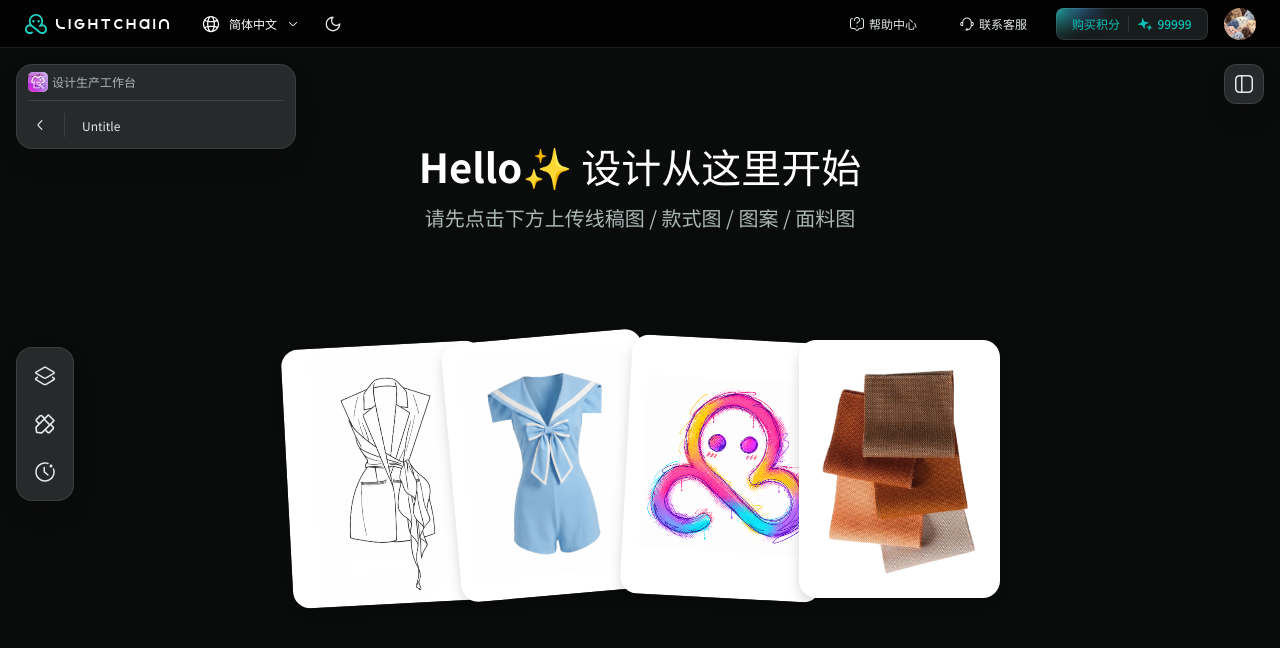
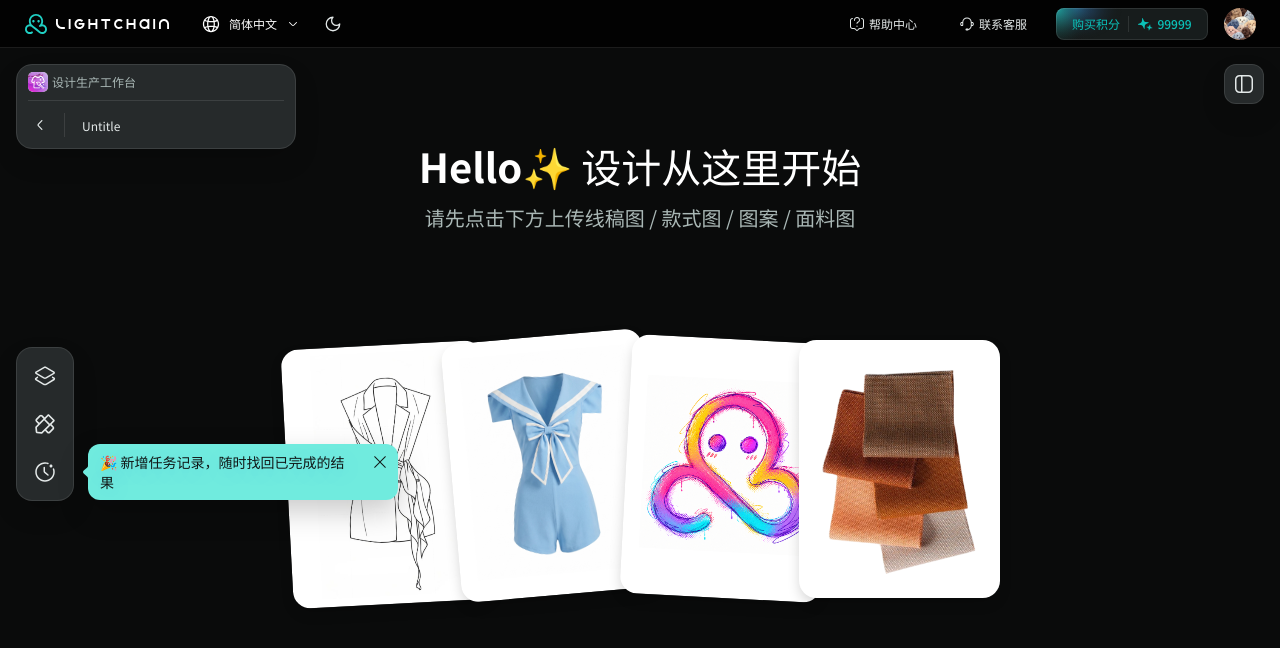
Before and after one commit to emeiiixxx/lightchain-saas-v5.5-demo, a React (Vite) app in the folder lightchain-saas-v5.5/: page / in a window 1280 px wide. Shown: the top 648 px of the page. Built offline with nearby package versions, Linux system fonts and the light colour scheme.

Commit message:
feat: add dismissible task history announcement bubble

```diff
--- /dev/null
+++ b/lightchain-saas-v5.5/src/components/TaskFeatureTip.tsx
@@ -0,0 +1,54 @@
+import { useLayoutEffect, useRef, useState } from 'react';
+import { useLocale } from '../LocaleContext';
+import { MOTION_DURATION } from '../motion';
+import { usePresence } from '../usePresence';
+import { IconButton } from './ui';
+import './task-feature-tip.css';
+
+export function TaskFeatureTip({ expanded }: { expanded: boolean }) {
+  const { locale } = useLocale();
+  // Demo only: dismissal lasts until reload. Production persists this per user.
+  const [dismissed, setDismissed] = useState(false);
+  const shown = usePresence(dismissed ? null : true);
+  const root = useRef<HTMLDivElement>(null);
+  const [position, setPosition] = useState<{ left: number; top: number } | null>(null);
+  useLayoutEffect(() => {
+    if (!shown.value) return;
+    const anchor = document.getElementById(expanded ? 'left-panel-tab-history' : 'canvas-task-entry');
+    const bubble = root.current;
+    if (!anchor || !bubble) return;
+    const edge = anchor.closest(expanded ? '.canvas-left-panel' : '.left-tools') ?? anchor;
+    const update = () => {
+      const button = anchor.getBoundingClientRect();
+      const boundary = edge.getBoundingClientRect();
+      const next = {
+        left: Math.max(8, Math.min(boundary.right + 8, window.innerWidth - bubble.offsetWidth - 8)),
+        top: Math.max(8, Math.min(button.top + button.height / 2 - bubble.offsetHeight / 2, window.innerHeight - bubble.offsetHeight - 8)),
+      };
+      setPosition(previous => previous?.left === next.left && previous.top === next.top ? previous : next);
+    };
+    update();
+    const observer = new ResizeObserver(update);
+    observer.observe(anchor); observer.observe(edge); observer.observe(bubble);
+    window.addEventListener('resize', update);
+    // Follow the sidebar's existing entrance motion without adding a second animation.
+    let frame = 0;
+    const started = performance.now();
+    const follow = () => {
+      update();
+      if (performance.now() - started < MOTION_DURATION) frame = requestAnimationFrame(follow);
+    };
+    frame = requestAnimationFrame(follow);
+    return () => { cancelAnimationFrame(frame); observer.disconnect(); window.removeEventListener('resize', update); };
+  }, [expanded, locale, shown.value]);
+  if (!shown.value) return null;
+  const label = locale === 'en' ? '🎉 Task history is here. Find your completed results anytime.' : locale === 'ja' ? '🎉 タスク履歴が登場。完了した結果をいつでも確認できます' : '🎉 新增任务记录，随时找回已完成的结果';
+  const closeLabel = locale === 'en' ? 'Dismiss feature announcement' : locale === 'ja' ? '新機能のお知らせを閉じる' : '关闭功能上新提示';
+  return <div ref={root} className="task-feature-tip" data-canvas-ui data-node-id="137:7113" data-phase={shown.phase} inert={shown.phase === 'exit'} style={{ ...position, visibility: position ? 'visible' : 'hidden' }}>
+    <span className="task-feature-tip-arrow" aria-hidden="true"><img src="/assets/task-feature-tip-arrow.svg" alt="" /></span>
+    <div className="task-feature-tip-body">
+      <p role="status">{label}</p>
+      <IconButton size="xs" icon="task-feature-tip-close" aria-label={closeLabel} onClick={() => setDismissed(true)} />
+    </div>
+  </div>;
+}
--- a/lightchain-saas-v5.5/src/components/Workbench.tsx
+++ b/lightchain-saas-v5.5/src/components/Workbench.tsx
@@ -1,5 +1,6 @@
 import { PrintPlacementDialog } from './PrintPlacementDialog';
 import { CanvasMinimap } from './CanvasMinimap';
+import { TaskFeatureTip } from './TaskFeatureTip';
 import { DownloadFormatMenu } from './DownloadFormatMenu';
 import { ElementSendMenu } from './ElementSendMenu';
 import { demoNotice } from '../demo-feedback';
@@ -25,8 +26,8 @@ import { canvasToolbarPosition, intersectsViewport, screenBounds } from '../canv
 
 type Board = ReturnType<typeof useCanvas>;
 type Props = { board: Board; open: boolean; onOpenChange: (open: boolean) => void; phase: 'enter' | 'exit'; onUpload: () => void; onReplace: () => void; onHelp: () => void; onNotify: (message: string) => void; uploads: LibraryImage[]; onRememberUpload: (image: LibraryImage) => void };
-function Tool({ icon, label, active, onClick, disabled, size = 20, unread = false }: { icon: string; label: string; active?: boolean; onClick: () => void; disabled?: boolean; size?: number; unread?: boolean }) {
-  return <Button aria-label={label} title={label} aria-pressed={active} className={`workbench-tool ${active ? 'is-active' : ''}`} disabled={disabled} onClick={onClick}><Icon name={icon} size={size} />{unread && <span className="tool-unread-dot" aria-hidden="true" />}</Button>;
+function Tool({ id, icon, label, active, onClick, disabled, size = 20, unread = false }: { id?: string; icon: string; label: string; active?: boolean; onClick: () => void; disabled?: boolean; size?: number; unread?: boolean }) {
+  return <Button id={id} aria-label={label} title={label} aria-pressed={active} className={`workbench-tool ${active ? 'is-active' : ''}`} disabled={disabled} onClick={onClick}><Icon name={icon} size={size} />{unread && <span className="tool-unread-dot" aria-hidden="true" />}</Button>;
 }
 function NumberField({ label, prefix, value, min, max, unit, begin, change, disabled }: { label: string; prefix?: string; value: number; min?: number; max?: number; unit?: string; disabled?: boolean; begin: () => void; change: (n: number) => void }) {
   return <label className="property-number">{prefix && <span>{prefix}</span>}<input disabled={disabled} aria-label={label} type="number" value={Math.round(value * 10) / 10} min={min} max={max} step="1" onFocus={begin} onChange={e => { const n = e.currentTarget.valueAsNumber; if (Number.isFinite(n)) change(Math.min(max ?? Infinity, Math.max(min ?? -Infinity, n))); }} onKeyDown={e => { if (e.key === 'Enter') e.currentTarget.blur(); }} />{unit && <span>{unit}</span>}</label>;
@@ -281,9 +282,10 @@ export function Workbench({ board, open, onOpenChange, phase, onUpload, onReplac
     {!leftTab && <div className="left-tools wb-surface" data-canvas-ui data-phase="enter" role="toolbar" aria-label={t("画布功能栏")}>
       <Tool icon="canvas-imgIconEditor7" label={t("图层")} disabled={!!localEdit} size={24} onClick={() => openLeftPanel('layers')} />
       <Tool icon="canvas-imgIconSystem6" label={t("资产")} size={24} onClick={() => openLeftPanel('assets')} />
-      <Tool icon="canvas-imgIcon2" label={t("任务")} size={24} unread={hasUnreadGeneration} onClick={() => openLeftPanel('history')} />
+      <Tool id="canvas-task-entry" icon="canvas-imgIcon2" label={t("任务")} size={24} unread={hasUnreadGeneration} onClick={() => openLeftPanel('history')} />
     </div>}
     <CanvasLeftPanel layersDisabled={!!localEdit} tab={leftTab} hasSelectedElement={board.selectedIds.length > 0} onTabChange={openLeftPanel} onClose={() => setLeftTab(null)} records={generationRecords} unread={hasUnreadGeneration} uploads={uploads} onUpload={onRememberUpload} onNotify={onNotify} />
+    <TaskFeatureTip expanded={!!leftTab} />
     <div ref={bottomToolsRef} className="bottom-tools wb-surface" data-canvas-ui data-phase={phase} role="toolbar" aria-label={t("画布工具栏")} style={{ '--bottom-tools-shift': `${bottomToolsShift}px`, '--bottom-tools-bottom': `${bottomToolsBottom}px` } as CSSProperties}>
       <Tool disabled={!!localEdit} icon="canvas-imgIconEditor" label={t("选择 V")} active={board.effectiveMode === 'select'} onClick={() => board.setMode('select')} /><Tool disabled={!!localEdit} icon="canvas-imgIconEditor1" label={t("抓手 H")} active={board.effectiveMode === 'hand'} onClick={() => board.setMode('hand')} />
       <Tool icon="canvas-imgIconEditor2" label={t("撤销")} disabled={!!localEdit || !board.canUndo} onClick={board.undo} /><Tool icon="canvas-imgIconEditor3" label={t("重做")} disabled={!!localEdit || !board.canRedo} onClick={board.redo} /><Divider vertical />
--- /dev/null
+++ b/lightchain-saas-v5.5/src/components/task-feature-tip.css
@@ -0,0 +1,6 @@
+.task-feature-tip { position: fixed; z-index: 24; display: flex; align-items: center; width: max-content; max-width: calc(100vw - 16px); filter: drop-shadow(0 12px 14px var(--overlay-weak)); }
+.task-feature-tip-arrow { display: flex; justify-content: flex-end; align-items: center; flex: 0 0 6px; height: 20px; transform: scaleY(-1); }
+.task-feature-tip-arrow img { display: block; max-width: none; }
+.task-feature-tip-body { display: flex; align-items: flex-start; min-width: 0; gap: var(--spacing-base); padding: var(--spacing-base); border-radius: var(--radius-l); background: var(--primitive-brand-300); color: var(--text-on-brand-black); }
+.task-feature-tip-body p { min-width: 0; margin: 0; padding-inline: var(--spacing-xs); font-size: 14px; font-weight: 500; line-height: 20px; overflow-wrap: anywhere; text-shadow: 2px 4px 20px rgba(0,119,255,.2); }
+.task-feature-tip-body > .lc-icon-button { color: var(--text-on-brand-black); }
```
Also changed, not shown: lightchain-saas-v5.5/public/assets/task-feature-tip-arrow.svg (added), lightchain-saas-v5.5/public/assets/task-feature-tip-close.svg (added).
